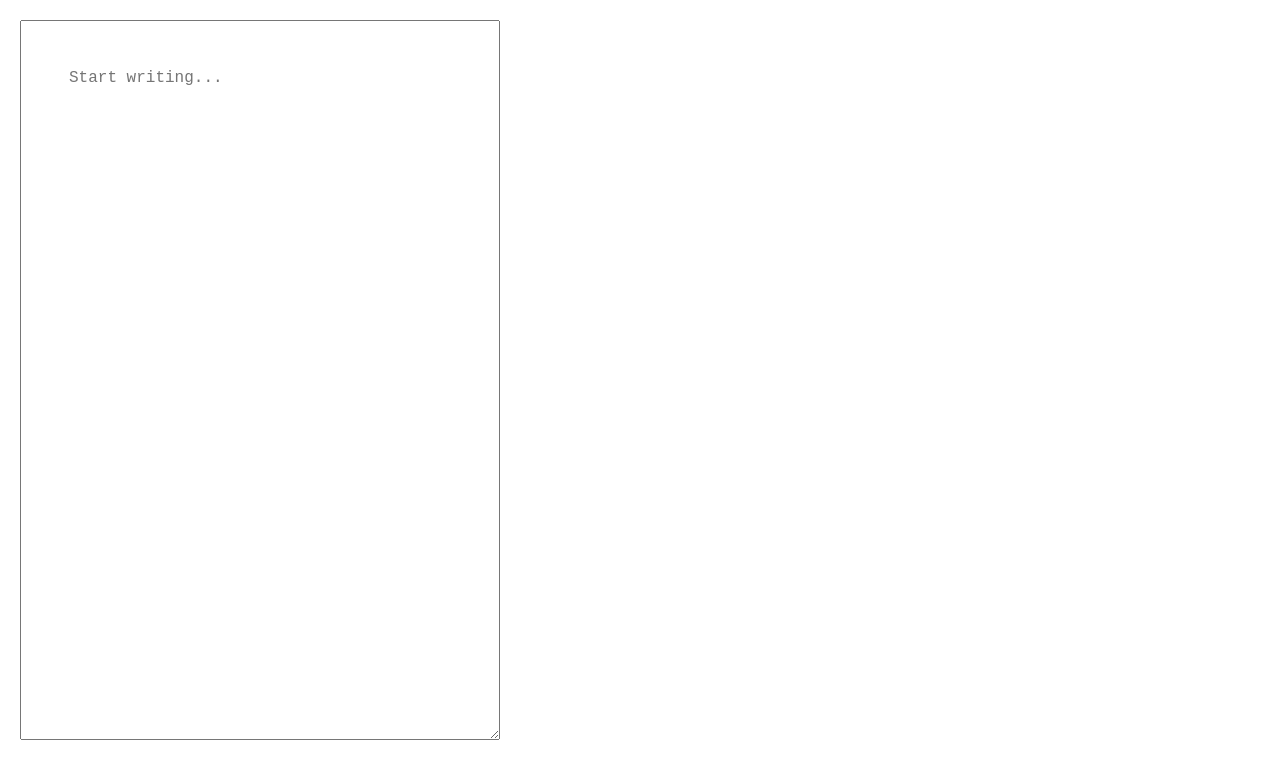
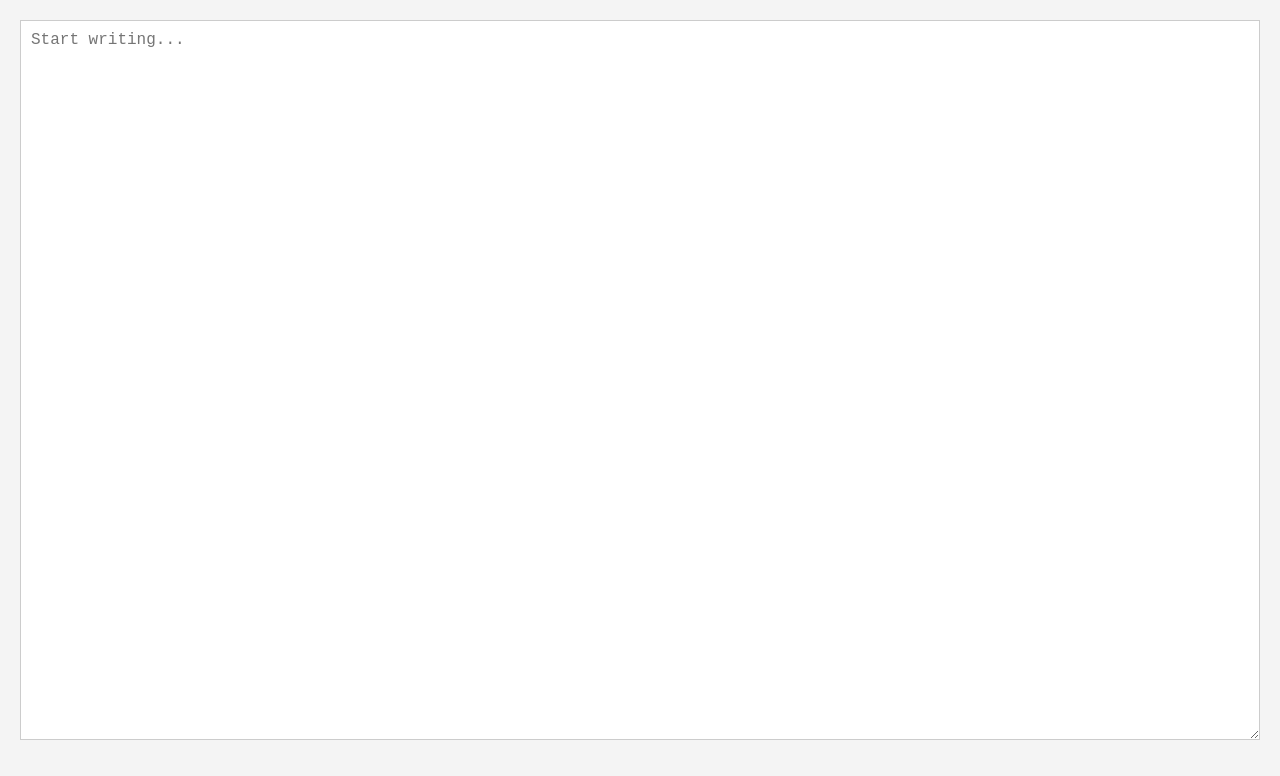
Before and after one commit to century/Writer, a plain HTML site: page index.html in a window 1280 px wide. Drawn offline with Linux system fonts and the light colour scheme.

Commit message:
Update index.html

```diff
--- a/index.html
+++ b/index.html
@@ -6,16 +6,17 @@
     <title>Writing App</title>
     <style>
         body {
-            font-family: serif;
+            font-family: Arial, sans-serif;
             margin: 0;
             padding: 20px;
+            background-color: #f4f4f4;
         }
         textarea {
-            width: 30rem;
-            margin: 0 auto;
+            width: 100%;
             height: 90vh;
-            padding: 3rem;
+            padding: 10px;
             font-size: 16px;
+            border: 1px solid #ccc;
             box-sizing: border-box;
             outline: none;
         }
```
